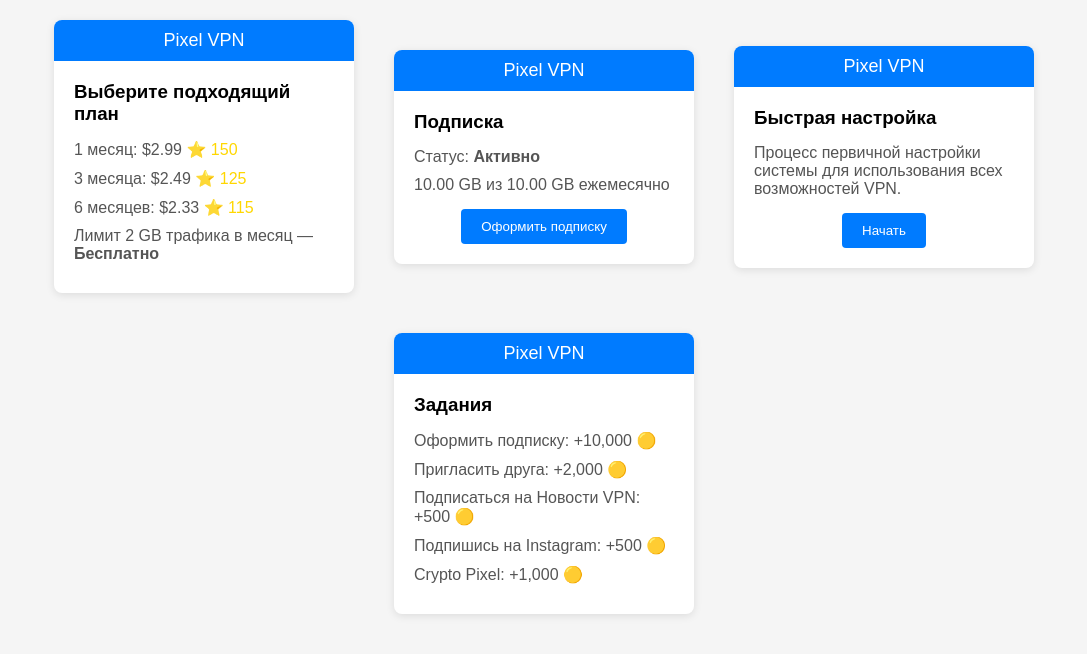
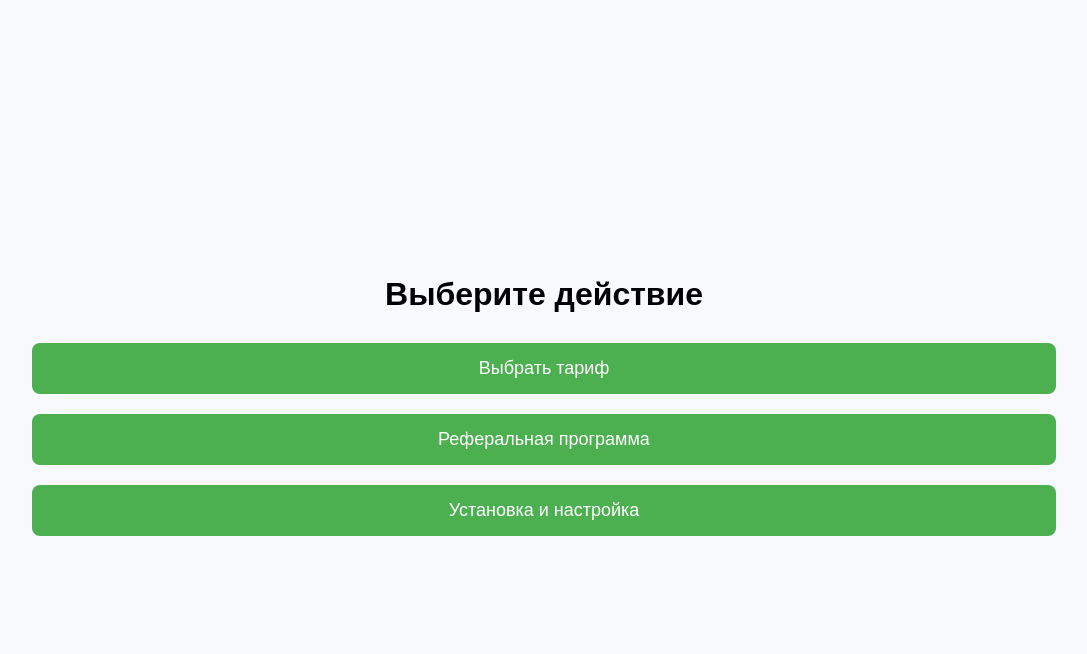
Before and after one commit to joeruhacker/vpnrobotnew, a plain HTML site: page index.html in a window 1280 px wide. Shown: the whole page, without its empty margins (96-1183 px from the left). Drawn offline with Linux system fonts and the light colour scheme.

Commit message:
Update index.html

```diff
--- a/index.html
+++ b/index.html
@@ -3,109 +3,55 @@
 <head>
     <meta charset="UTF-8">
     <meta name="viewport" content="width=device-width, initial-scale=1.0">
-    <title>VPN UI</title>
+    <title>Мини-приложение Telegram</title>
     <style>
         body {
             font-family: Arial, sans-serif;
             margin: 0;
             padding: 0;
             display: flex;
-            flex-wrap: wrap;
+            flex-direction: column;
+            align-items: center;
             justify-content: center;
-            align-items: center;
-            background-color: #f5f5f5;
+            height: 100vh;
+            background-color: #f7f9fc;
         }
-        .window {
-            width: 300px;
-            margin: 20px;
-            background: white;
+        h1 {
+            margin-bottom: 20px;
+        }
+        button {
+            width: 80%;
+            margin: 10px;
+            padding: 15px 20px;
+            font-size: 18px;
+            border: none;
             border-radius: 8px;
-            box-shadow: 0 2px 8px rgba(0, 0, 0, 0.1);
-            overflow: hidden;
-        }
-        .header {
-            background: #007bff;
+            background-color: #4CAF50;
             color: white;
-            padding: 10px;
-            font-size: 18px;
+            cursor: pointer;
             text-align: center;
         }
-        .content {
-            padding: 20px;
-        }
-        .content h3 {
-            margin: 0 0 15px;
-        }
-        .content p {
-            margin: 10px 0;
-            color: #555;
-        }
-        .button {
-            text-align: center;
-            margin-top: 15px;
-        }
-        .button button {
-            background: #007bff;
-            color: white;
-            border: none;
-            padding: 10px 20px;
-            border-radius: 4px;
-            cursor: pointer;
-        }
-        .button button:hover {
-            background: #0056b3;
+        button:hover {
+            background-color: #45a049;
         }
     </style>
 </head>
 <body>
-    <!-- Window 1 -->
-    <div class="window">
-        <div class="header">Pixel VPN</div>
-        <div class="content">
-            <h3>Выберите подходящий план</h3>
-            <p>1 месяц: $2.99 <span style="color: gold;">⭐ 150</span></p>
-            <p>3 месяца: $2.49 <span style="color: gold;">⭐ 125</span></p>
-            <p>6 месяцев: $2.33 <span style="color: gold;">⭐ 115</span></p>
-            <p>Лимит 2 GB трафика в месяц — <strong>Бесплатно</strong></p>
-        </div>
-    </div>
+    <h1>Выберите действие</h1>
+    <button onclick="sendAction('choose_tariff')">Выбрать тариф</button>
+    <button onclick="sendAction('referral_program')">Реферальная программа</button>
+    <button onclick="sendAction('setup_instructions')">Установка и настройка</button>
 
-    <!-- Window 2 -->
-    <div class="window">
-        <div class="header">Pixel VPN</div>
-        <div class="content">
-            <h3>Подписка</h3>
-            <p>Статус: <strong>Активно</strong></p>
-            <p>10.00 GB из 10.00 GB ежемесячно</p>
-            <div class="button">
-                <button>Оформить подписку</button>
-            </div>
-        </div>
-    </div>
+    <script>
+        const tg = window.Telegram.WebApp;
 
-    <!-- Window 3 -->
-    <div class="window">
-        <div class="header">Pixel VPN</div>
-        <div class="content">
-            <h3>Быстрая настройка</h3>
-            <p>Процесс первичной настройки системы для использования всех возможностей VPN.</p>
-            <div class="button">
-                <button>Начать</button>
-            </div>
-        </div>
-    </div>
+        // Расширить мини-приложение на весь экран
+        tg.expand();
 
-    <!-- Window 4 -->
-    <div class="window">
-        <div class="header">Pixel VPN</div>
-        <div class="content">
-            <h3>Задания</h3>
-            <p>Оформить подписку: +10,000 🟡</p>
-            <p>Пригласить друга: +2,000 🟡</p>
-            <p>Подписаться на Новости VPN: +500 🟡</p>
-            <p>Подпишись на Instagram: +500 🟡</p>
-            <p>Crypto Pixel: +1,000 🟡</p>
-        </div>
-    </div>
+        // Функция отправки действия в бот
+        function sendAction(action) {
+            tg.sendData(action); // Отправка данных (например: 'choose_tariff') в бот
+        }
+    </script>
 </body>
 </html>
```
